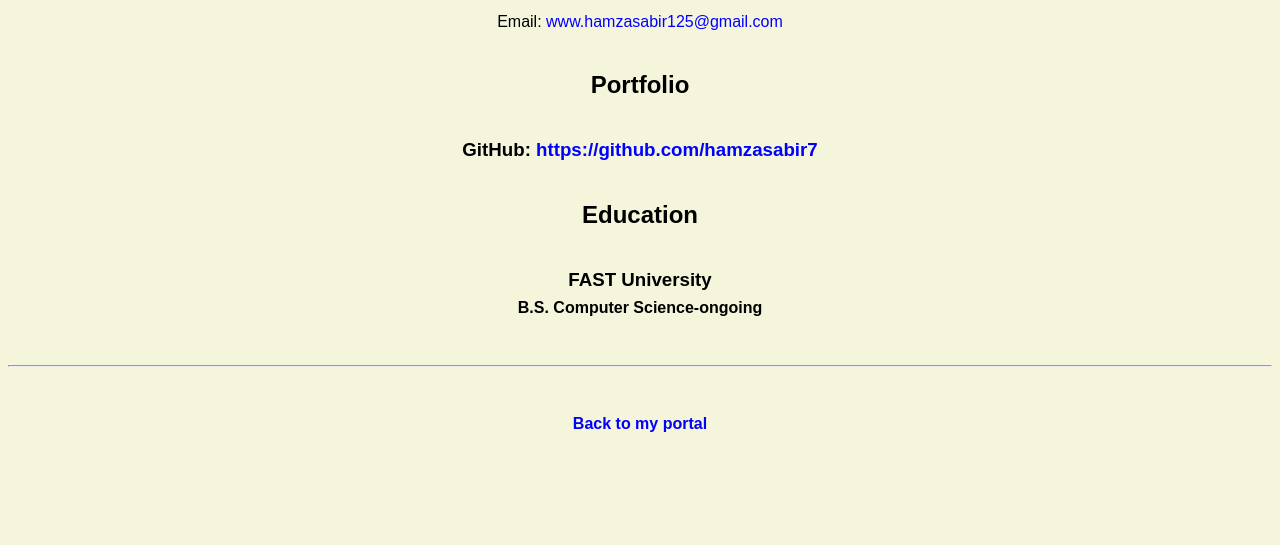
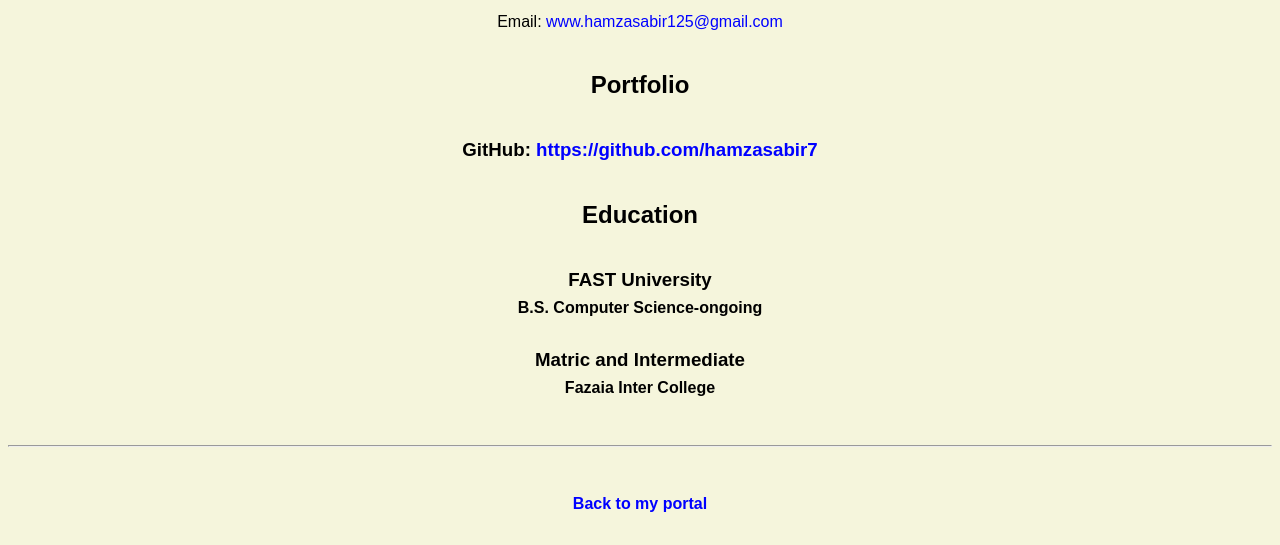
Before and after one commit to hamzasabir7/hamzasabir7.github.io, a plain HTML site: page resume.html in a window 1280 px wide. Shown: the part 470-1015 px from the top of the page. Before the commit the page ends 935 px from the top, so only its background shows below. Drawn offline with Linux system fonts and the light colour scheme.

Commit message:
Update resume.html

```diff
--- a/resume.html
+++ b/resume.html
@@ -32,6 +32,8 @@
 
     <h3>FAST University</h3>
     <h4>B.S. Computer Science-ongoing<h4>
+      <h3> Matric and Intermediate</h3>
+      <h4>Fazaia Inter College</4>
 
   </body>
 
```
